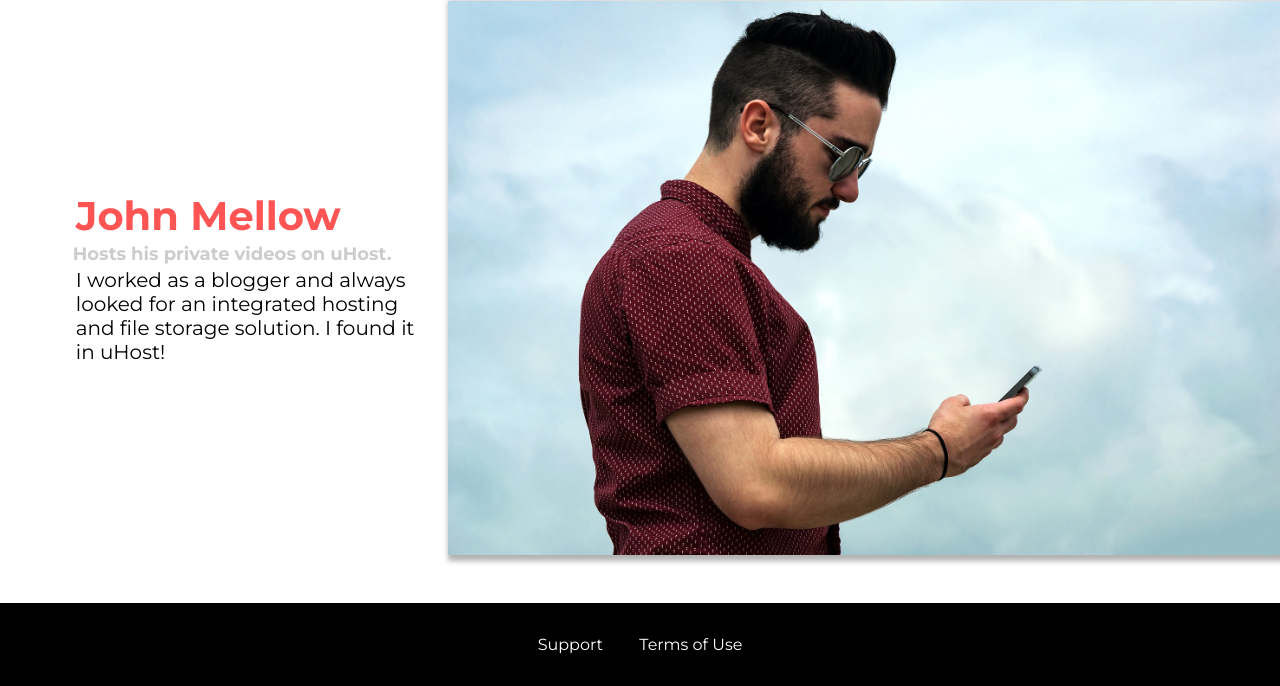
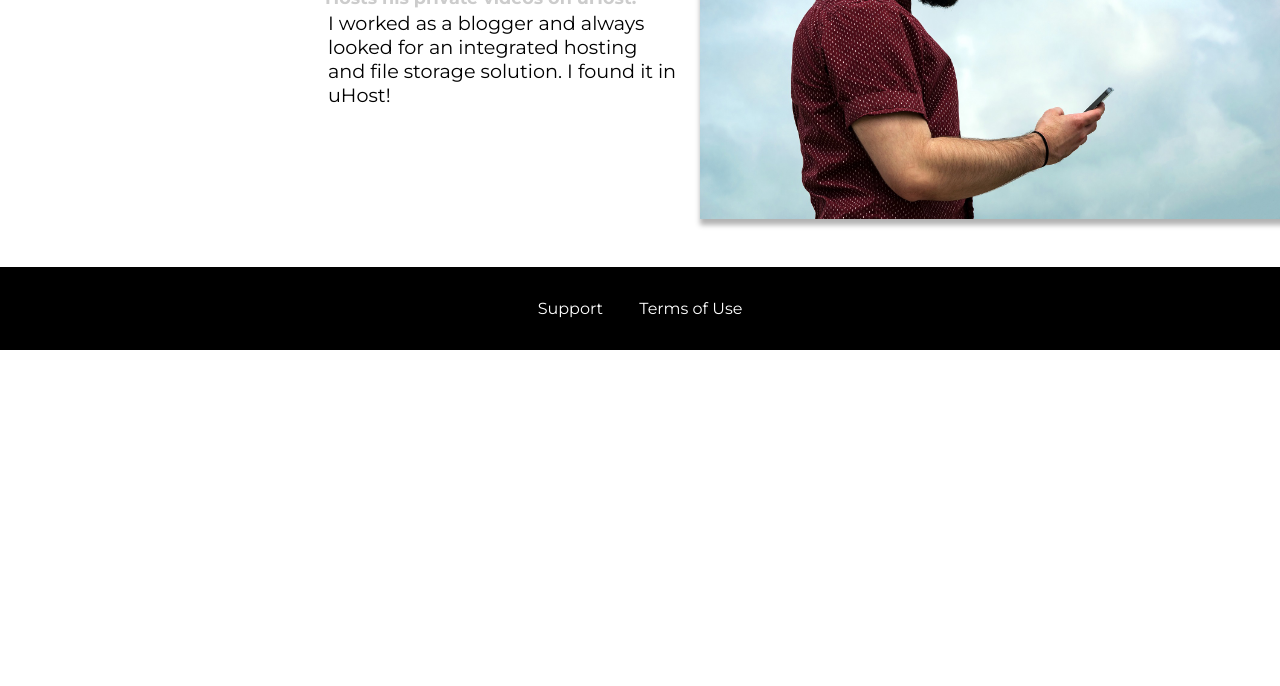
Before and after one commit to emihopebu/uHost, a plain HTML site: page customers/index.html in a window 1280 px wide. Shown: the part 698-1384 px from the top of the page. After the commit the page ends 1048 px from the top, so only its background shows below. Drawn offline with Linux system fonts and the light colour scheme.

Commit message:
Adding files

```diff
--- a/customers/customers.css
+++ b/customers/customers.css
@@ -1,5 +1,5 @@
 .testimonial {
-  font-size: 20px;
+  font-size: 1.2rem;
   margin: 48px 0;
 }
 
@@ -13,6 +13,7 @@
 }
 .testimonial__image-container {
   width: 65%;
+  max-width: 580px;
   display: inline-block;
   vertical-align: middle;
   box-shadow: 3px 3px 5px 3px rgba(0, 0, 0, 0.3);
@@ -41,11 +42,12 @@
 .testimonial__name {
   margin: 3px;
   color: #ff5454;
+  font-size: 2rem;
 }
 
 .testimonial__subtitle {
   margin: 0;
-  font-size: 18px;
+  font-size: 1.1rem;
   color: #ccc;
 }
 
```
